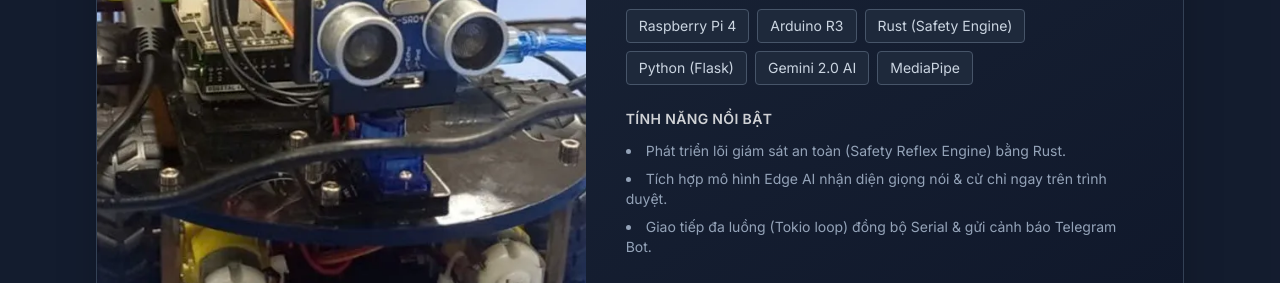
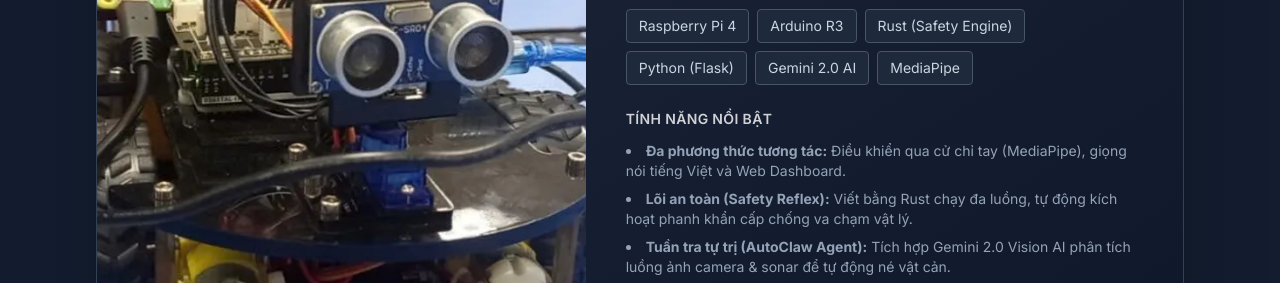
Before and after one commit to NgoDKhoi/ngodkhoi, a plain HTML site: page index.html in a window 1280 px wide. Shown: the part 2508-2791 px from the top of the page. Drawn offline with Linux system fonts and the light colour scheme.

Commit message:
content: rewrite AutoClaw features to highlight multimodal control, rust safety reflex, and gemini ai autonomy

```diff
--- a/index.html
+++ b/index.html
@@ -289,9 +289,9 @@
                         <div class="mb-8">
                             <h4 class="text-white text-sm font-semibold mb-3 uppercase tracking-wide opacity-80">Tính năng nổi bật</h4>
                             <ul class="text-slate-400 text-sm space-y-2 list-disc list-inside">
-                                <li>Phát triển lõi giám sát an toàn (Safety Reflex Engine) bằng Rust.</li>
-                                <li>Tích hợp mô hình Edge AI nhận diện giọng nói & cử chỉ ngay trên trình duyệt.</li>
-                                <li>Giao tiếp đa luồng (Tokio loop) đồng bộ Serial & gửi cảnh báo Telegram Bot.</li>
+                                <li><strong>Đa phương thức tương tác:</strong> Điều khiển qua cử chỉ tay (MediaPipe), giọng nói tiếng Việt và Web Dashboard.</li>
+                                <li><strong>Lõi an toàn (Safety Reflex):</strong> Viết bằng Rust chạy đa luồng, tự động kích hoạt phanh khẩn cấp chống va chạm vật lý.</li>
+                                <li><strong>Tuần tra tự trị (AutoClaw Agent):</strong> Tích hợp Gemini 2.0 Vision AI phân tích luồng ảnh camera & sonar để tự động né vật cản.</li>
                             </ul>
                         </div>
 
@@ -437,7 +437,7 @@
                             <ul class="text-slate-400 text-sm space-y-2 list-disc list-inside">
                                 <li>Hệ thống tài khoản và lưu trữ tiến trình qua Firebase Authentication.</li>
                                 <li>Tạo phòng (Lobby) và thi đấu Online Multiplayer theo thời gian thực.</li>
-                                <li>Tái hiện đầy đủ cơ chế thẻ bài chiến thuật (Rút bài, Đặt bom, Gỡ bom, Tấn công, v.v.).</li>
+                                <li>Tái hiện đầy đủ thẻ bài chiến thuật (Explode, Defuse, Attack, Skip, Shuffle).</li>
                             </ul>
                         </div>
 
```
